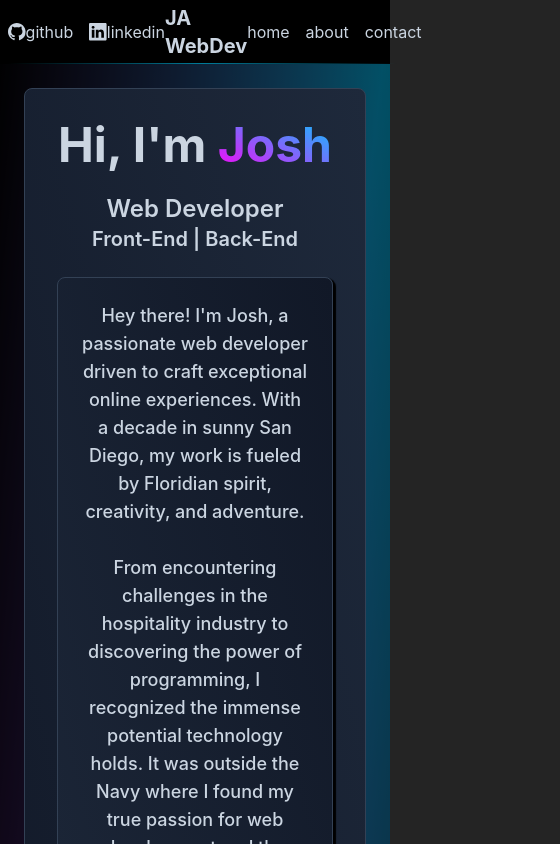
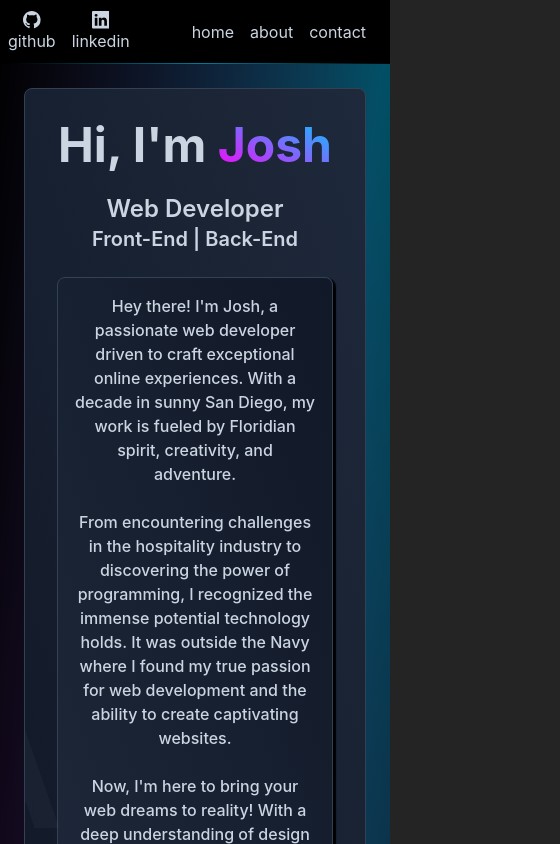
Before and after one commit to JoGuirre/joguirre.github.io, a React (Vite) app: page / in a window 390 px wide. Shown: the top 844 px of the page, 560 px wide, since content can reach past the window. Built offline with nearby package versions, Linux system fonts and the light colour scheme.

Commit message:
maybe baby

```diff
--- a/src/App.jsx
+++ b/src/App.jsx
@@ -7,7 +7,7 @@ import TechStack from "./components/TechStack";
 
 function App() {
   return (
-    <div className=" bg-gradient-to-tr from-customPurple to-customBlue">
+    <div className="overflow-hidden bg-gradient-to-tr from-customPurple to-customBlue">
       <div className="bg-gradient-to-tl from-black via-transparent to-black">
         <div
           id="app-container"
--- a/src/components/Contact.jsx
+++ b/src/components/Contact.jsx
@@ -5,17 +5,21 @@ function Contact() {
   const [state, handleSubmit] = useForm("meqwpvaq");
   const [isOpen, setIsOpen] = useState(false);
   return (
-    <div id="contact" className="my-8">
-      <div className="border border-slate-700 flex mx-12 rounded-lg justify-around bg-gradient-to-tr from-gray-900 to-slate-800">
-        <div className="w-1/2 text-center flex flex-col justify-center items-center">
-          <h1 className="text-4xl font-bold mb-2">Need a website?</h1>
-          <h2 className="text-2xl font-semibold mb-4">Drop a line here!</h2>
-          <h3 className="w-2/3 text-lg">
+    <div id="contact" className="lg:my-8">
+      <div className="border border-slate-700 flex flex-col lg:flex-row mx-6 p-6 mb-4 lg:mx-12 rounded-lg lg:justify-around bg-gradient-to-tr from-gray-900 to-slate-800">
+        <div className="lg:w-1/2 text-center flex flex-col justify-center items-center">
+          <h1 className="text-3xl lg:text-4xl font-bold mb-2">
+            Need a website?
+          </h1>
+          <h2 className="text-xl lg:text-2xl font-semibold mb-4">
+            Drop a line here!
+          </h2>
+          <h3 className="lg:w-2/3 lg:text-lg">
             Whether you need a website built, or need work done on an existing
             website, I'm your guy
           </h3>
         </div>
-        <div className="w-1/3 my-12 py-8 px-12 border border-slate-700 bg-gradient-to-bl from-gray-900 to-slate-800 shadow-[2px_2px_1px_1px_#000000] rounded-lg">
+        <div className="lg:w-1/3 my-8 lg:my-12 lg:py-8 lg:px-12 px-6 border border-slate-700 bg-gradient-to-bl from-gray-900 to-slate-800 shadow-[2px_2px_1px_1px_#000000] rounded-lg">
           <form
             id="contact-form"
             action="https://formspree.io/f/meqwpvaq"
--- a/src/components/Hero.jsx
+++ b/src/components/Hero.jsx
@@ -2,7 +2,7 @@ import React from "react";
 
 function Hero() {
   return (
-    <div id="home" className="lg:h-screen flex">
+    <div id="home" className="lg:h-screen lg:mt-0 mt-16 flex">
       <div
         id="hero-card-container"
         className="relative flex flex-col items-center justify-around lg:justify-center w-full rounded-lg border border-slate-700 bg-gradient-to-tr from-gray-900 to-slate-800 text-slate-300 overflow-hidden m-6 p-8 lg:flex-row lg:justify-between lg:px-8 lg:mt-8 mb-20 lg:mx-12 lg:transition lg:duration-300"
@@ -40,7 +40,7 @@ function Hero() {
           id="right-side"
           className="lg:flex lg:flex-col lg:justify-center lg:items-center lg:w-1/2"
         >
-          <p className="lg:p-12 p-6 lg:mr-12 border border-slate-700 bg-gradient-to-bl from-gray-900 to-slate-800 text-center shadow-[2px_2px_1px_1px_#000000] rounded-lg text-lg font-medium lg:font-semibold">
+          <p className="lg:p-12 p-4 lg:mr-12 border border-slate-700 bg-gradient-to-bl from-gray-900 to-slate-800 text-center shadow-[2px_2px_1px_1px_#000000] rounded-lg text-md font-medium lg:font-semibold">
             Hey there! I'm Josh, a passionate web developer driven to craft
             exceptional online experiences. With a decade in sunny San Diego, my
             work is fueled by Floridian spirit, creativity, and adventure.
--- a/src/components/NavBar.jsx
+++ b/src/components/NavBar.jsx
@@ -14,13 +14,13 @@ function NavBar() {
   return (
     <div
       id="navbar-container"
-      className="z-50 sticky top-0 flex justify-center text-slate-300 lg:text-white lg:text-opacity-40 lg:hover:text-opacity-100 lg:transition lg:duration-150"
+      className="z-50 w-full lg:sticky fixed top-0 flex justify-center text-slate-300 lg:text-white lg:text-opacity-40 lg:hover:text-opacity-100 lg:transition lg:duration-150"
     >
       <div className="flex w-full h-16 lg:h-12 justify-between px-2 lg:px-0 items-center bg-black relative lg:group">
         <div className="absolute bg-gradient-to-r from-transparent via-customBlue to-transparent opacity-60 lg:group-hover:opacity-100 lg:transition lg:duration-300 bottom-0 h-[1px] w-full">
           &nbsp;
         </div>
-        <div className="lg:pl-40 lg:flex">
+        <div className="lg:pl-40">
           <ul className="flex gap-4">
             {socialLinksItems.map((item) => {
               return (
@@ -33,10 +33,10 @@ function NavBar() {
             })}
           </ul>
         </div>
-        <div className="flex lg:group">
+        <div className="lg:group">
           <MyLogo />
         </div>
-        <div className="lg:pr-40 flex">
+        <div className="lg:pr-40">
           <NavBarList />
         </div>
       </div>
@@ -62,7 +62,11 @@ function NavBarList() {
 function SocialLinks({ name, Icon, link }) {
   return (
     <li className="rounded-lg lg:p-2 lg:text-center lg:m-1 lg:hover:cursor-pointer lg:hover:bg-gray-600 lg:transition lg:duration-200">
-      <a href={link} target="_blank" className="flex items-center lg:gap-x-2">
+      <a
+        href={link}
+        target="_blank"
+        className="flex lg:flex-row flex-col items-center lg:gap-x-2"
+      >
         <div>
           <Icon size="1.1rem" />
         </div>
@@ -74,8 +78,8 @@ function SocialLinks({ name, Icon, link }) {
 
 function MyLogo() {
   return (
-    <div>
-      <h1 className="lg:rounded-lg lg:p-2 text-xl font-bold lg:text-center lg:m-1 lg:hover:cursor-default lg:group-hover:scale-[150%] lg:transition lg:duration-100">
+    <div className="relative">
+      <h1 className="lg:rounded-lg lg:p-2 lg:text-xl font-bold text-center lg:m-1 lg:hover:cursor-default lg:group-hover:scale-[150%] lg:transition lg:duration-100 mx-1 lg:block lg:visible hidden none">
         JA WebDev
       </h1>
     </div>
--- a/src/components/TechStack.jsx
+++ b/src/components/TechStack.jsx
@@ -53,7 +53,7 @@ function TechStack() {
   }, []);
   return (
     <div id="techstack" className="relative my-12">
-      <div className="flex justify-around gap-16 items-center absolute w-full h-full">
+      <div className="flex justify-around lg:gap-16 gap-40 items-center absolute w-full h-full">
         <button
           onClick={movePrev}
           className="h-full shadow-[1px_1px_1px_1px_#000000] bg-gradient-to-br from-customPurple from-[-50%] to-customBlue to-[150%] rounded-md border border-slate-700 w-8 flex justify-center items-center disabled:opacity-10 transition duration-300 hover:scale-105"
@@ -71,7 +71,7 @@ function TechStack() {
           <span className="sr-only">next</span>
         </button>
       </div>
-      <div className="mx-96 flex relative overflow-hidden">
+      <div className="lg:mx-96 mx-24 flex relative overflow-hidden">
         <div
           ref={carousel}
           className="carousel-container relative px-4 h-24 flex items-center gap-2 overflow-hidden scroll-smooth z-0"
@@ -80,19 +80,21 @@ function TechStack() {
             return (
               <div
                 key={index}
-                className="carousel-item flex flex-col items-center justify-center hover:scale-110 hover:shadow-[0_0_1px_1px_#8fe9ff] transition duration-300 text-center relative border border-slate-700 h-20 bg-slate-900 bg-opacity-0 hover:opacity-100 hover:bg-opacity-100 rounded-lg snap-start"
+                className="carousel-item flex flex-col items-center justify-center hover:scale-110 hover:shadow-[0_0_1px_1px_#8fe9ff] transition duration-300 text-center relative border border-slate-700 lg:h-20 bg-slate-900 bg-opacity-0 hover:opacity-100 hover:bg-opacity-100 rounded-lg snap-start"
               >
                 <a
                   href={tech.link}
                   target="_blank"
-                  className="h-full w-full aspect-square block flex flex-col justify-around items-center z-0"
+                  className="lg:p-0 p-2 h-full w-full aspect-square block flex flex-col justify-around items-center z-0"
                 >
                   <tech.componentName
                     size="2rem"
                     color={tech.color}
                     className=""
                   />
-                  <h3 className="text-white text-xs">{tech.name}</h3>
+                  <h3 className="lg:block lg:visible none hidden text-white text-xs">
+                    {tech.name}
+                  </h3>
                 </a>
               </div>
             );
```
